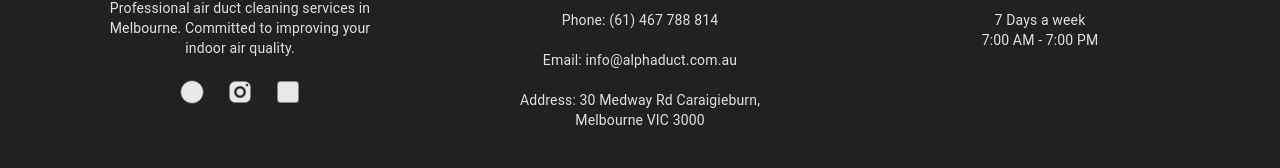
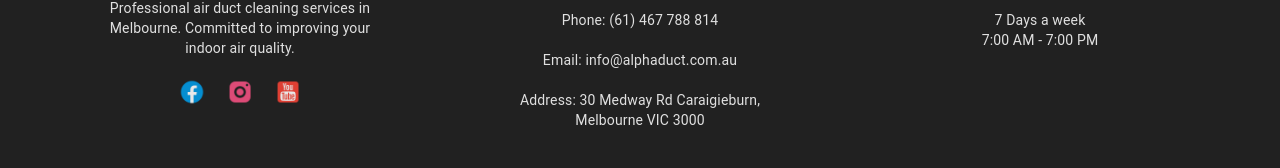
Before and after one commit to purry03/ac, a React (Vite) app: page / in a window 1280 px wide. Shown: the part 10211-10379 px from the top of the page. Built offline with nearby package versions, Linux system fonts and the light colour scheme.

Commit message:
fixed footer icons

```diff
--- a/src/components/Footer.tsx
+++ b/src/components/Footer.tsx
@@ -52,7 +52,6 @@
                       sx={{
                         width: 28,
                         height: 28,
-                        filter: 'brightness(0) invert(1)',
                         opacity: 0.9,
                         '&:hover': { opacity: 1 }
                       }}
```
